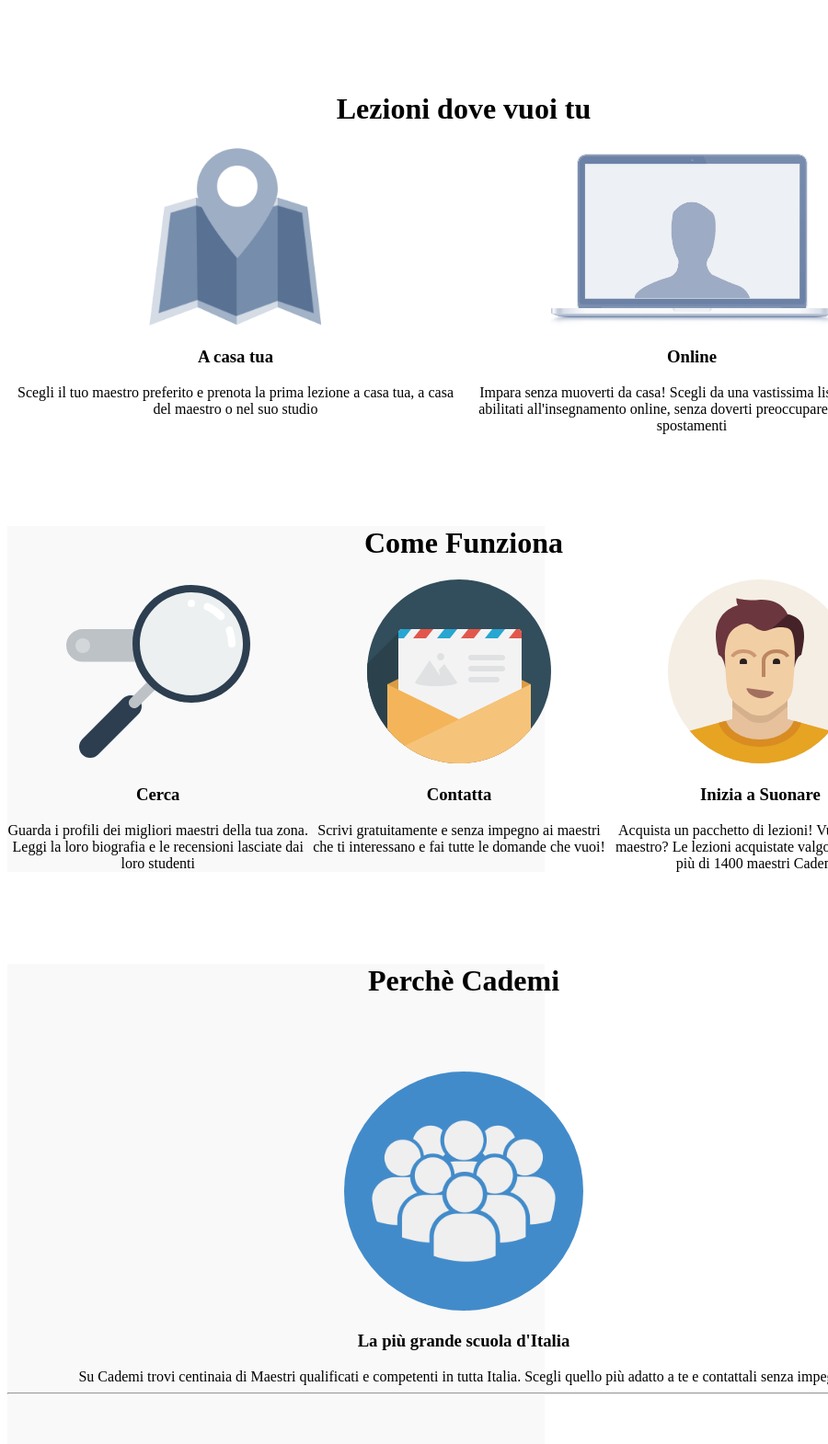
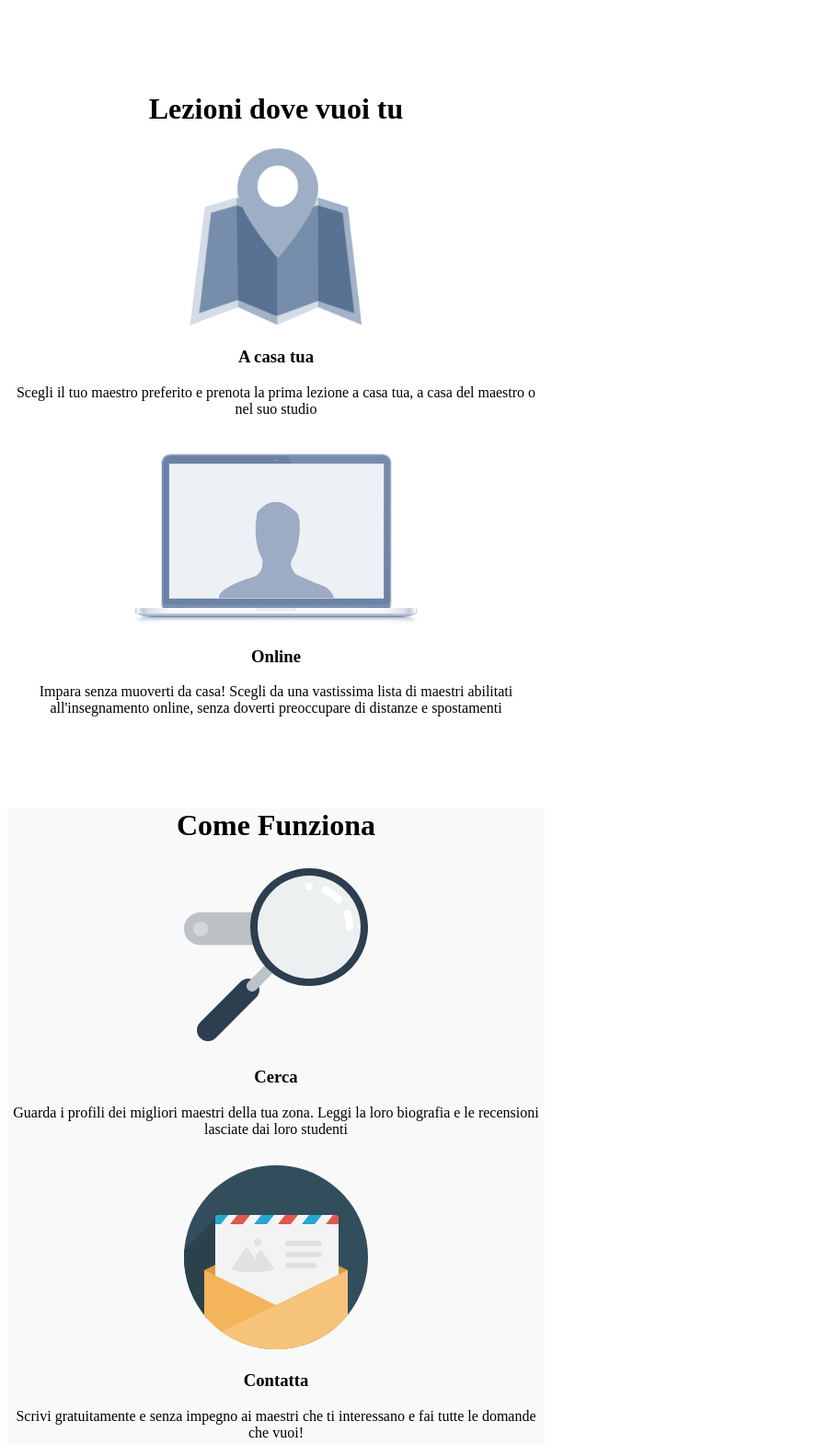
Before and after one commit to rendinel/html-css-resp-wannabe, a plain HTML site: page index.html in a window 600 px wide. Shown: the top 1570 px of the page at 92% size, 900 px wide, since content can reach past the window. Drawn offline with Linux system fonts and the light colour scheme.

Commit message:
versione extra completa

```diff
--- a/style.css
+++ b/style.css
@@ -82,6 +82,10 @@ img {
     width: 100%;
   }
 
+  #lezioni .row>.left {
+    margin-bottom: 30px;
+  }
+
   .row {
     width: 100%;
   }
@@ -93,10 +97,45 @@ img {
     width: 100%;
   }
 
+  #steps .row>.left,
+  #steps .row>.central {
+    margin-bottom: 30px;
+  }
+
+}
+
+@media screen and (min-width: 420px) and (max-width: 720px)  {
+
+  #lezioni .row>.left,
+  #lezioni .row>.right {
+    float: none;
+    width: 100%;
+  }
+
+  #lezioni .row>.left {
+    margin-bottom: 30px;
+  }
+
+  .row {
+    width: 100%;
+  }
+
+  #steps .row>.left,
+  #steps .row>.central,
+  #steps .row>.right {
+    float: none;
+    width: 100%;
+  }
+
+  #steps .row>.left,
+  #steps .row>.central {
+    margin-bottom: 30px;
+  }
+
 }
 
 
-/* media quey end */
+/* media query end */
 
 
 /* media quey end */
```
